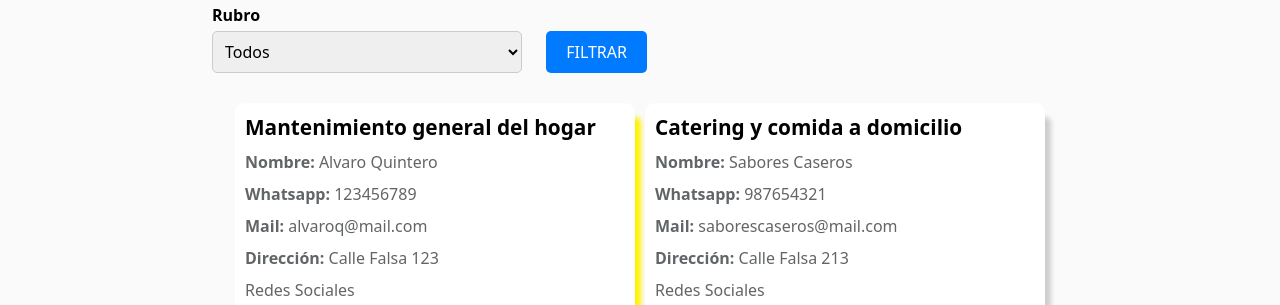
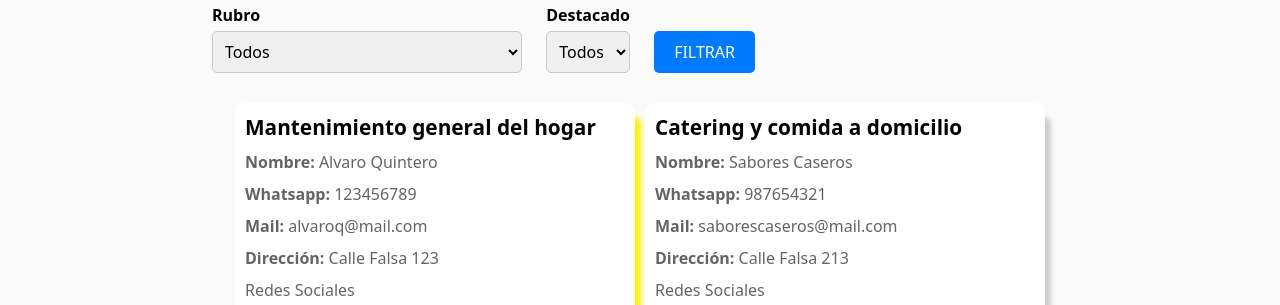
Before and after one commit to JGRoldan/emprendimiento-ungs, a plain HTML site: page index.html in a window 1280 px wide. Shown: the part 155-460 px from the top of the page. Drawn offline with nearby package versions, Linux system fonts and the light colour scheme; some packages are replaced by stand-ins of ours; a script that the page names is missing; a web font is replaced by a local one.

Commit message:
add destacado filter index.html

```diff
--- a/index.html
+++ b/index.html
@@ -46,6 +46,14 @@
                         <option value="">Todos</option>
                       </select>
                     </div>
+                    <div class="form-group">
+                        <label for="destacado">Destacado</label>
+                        <select name="destacado" id="destacado">
+                          <option value="">Todos</option>
+                          <option value="DESTACADO">Si</option>
+                          <option value="NODESTACADO">No</option>
+                        </select>
+                      </div>
                     <button type="submit">FILTRAR</button>
                 </form>
             </aside>
```
